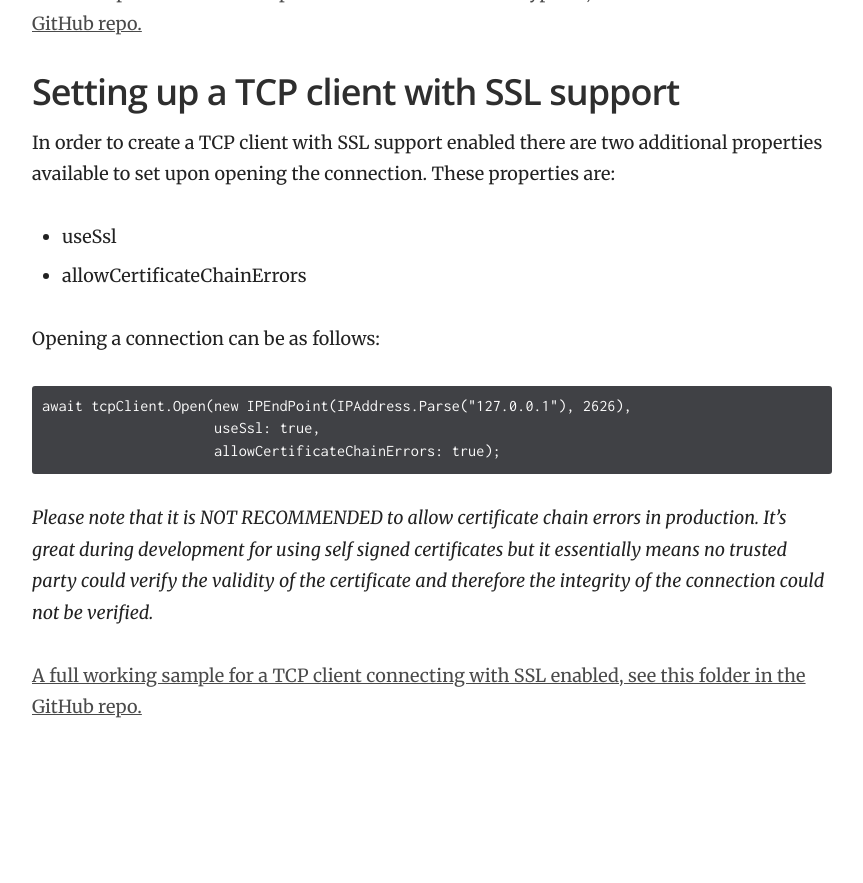
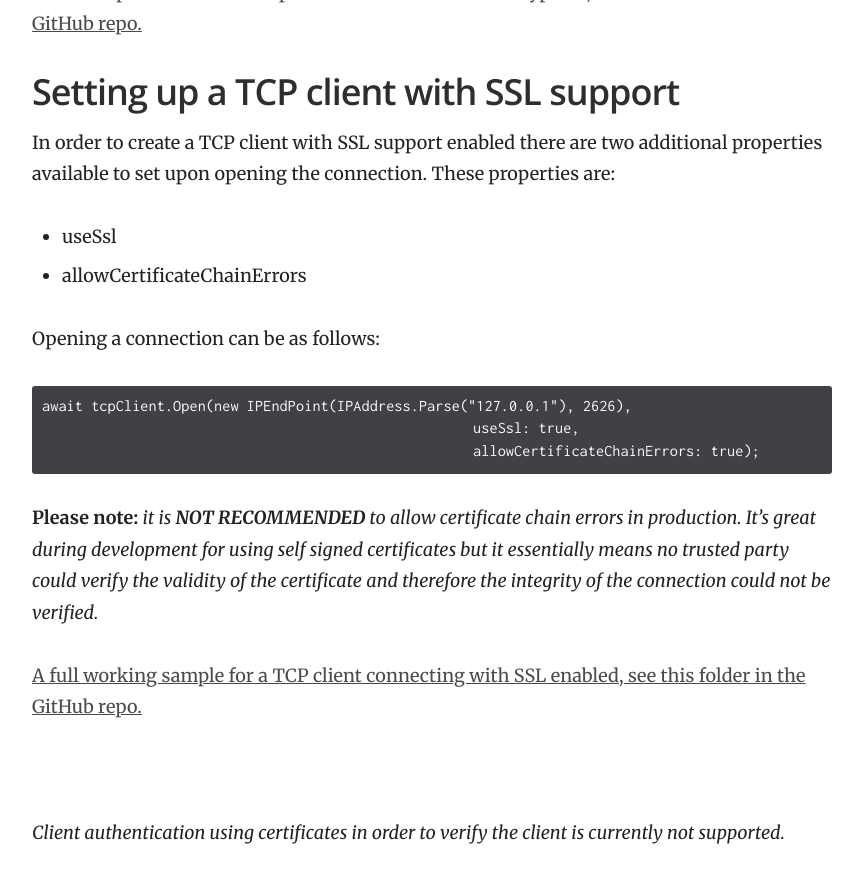
Before and after one commit to Boerman/docs, a Jekyll site: the page built from _docs/Libraries/Networking/ssl-support.md, in a window 1280 px wide and 900 px high, scrolled down 923 px. Shown: the top 883 px of the window, without its empty margins (358-1221 px from the left). Built offline with Jekyll 4.4.1, drawn with Linux system fonts in a browser that asks for light colours; before the commit the page ends 1697 px from its top, so only the background shows below that.

Commit message:
Updated '_docs/Libraries/Networking/ssl-support.md' via CloudCannon

````diff
--- a/_docs/Libraries/Networking/ssl-support.md
+++ b/_docs/Libraries/Networking/ssl-support.md
@@ -12,9 +12,11 @@ A connection encrypted with SSL or TLS will further be referred to as a secure c
 
 If you want a TCP server which only accepts clients with a secure connection you can set up the TCP server just as usual, with the difference you provide a (X509) certificate. Please note that this certificates FQDN (Fully Qualified Domain Name) should match the endpoint on which your clients connect. For localhost this will be `217.0.0.1`, while for this website it might be `docs.boerman.co`. Clients will verify the certificate with the endpoint they're connecting to.
 
-    var tcpServer = new TcpServer(
-        new IPEndPoint(IPAddress.Parse("127.0.0.1"), 2626),
-        new X509Certificate2("cert.pfx", "1234"));
+```
+var tcpServer = new TcpServer(
+				    new IPEndPoint(IPAddress.Parse("127.0.0.1"), 2626),
+				    new X509Certificate2("cert.pfx", "1234"));
+```
 
 Besides the instantiation of the TCP server nothing is different from a plain connection.
 
@@ -24,15 +26,21 @@ Besides the instantiation of the TCP server nothing is different from a plain co
 
 In order to create a TCP client with SSL support enabled there are two additional properties available to set upon opening the connection. These properties are:
 
-- useSsl
-- allowCertificateChainErrors
+* useSsl
+* allowCertificateChainErrors
 
 Opening a connection can be as follows:
 
-    await tcpClient.Open(new IPEndPoint(IPAddress.Parse("127.0.0.1"), 2626),
-                         useSsl: true,
-                         allowCertificateChainErrors: true);
+```
+await tcpClient.Open(new IPEndPoint(IPAddress.Parse("127.0.0.1"), 2626),
+				                     useSsl: true,
+				                     allowCertificateChainErrors: true);
+```
 
-*Please note that it is NOT RECOMMENDED to allow certificate chain errors in production. It's great during development for using self signed certificates but it essentially means no trusted party could verify the validity of the certificate and therefore the integrity of the connection could not be verified.*
+**Please note:***&nbsp;it is **NOT RECOMMENDED** to allow certificate chain errors in production. It's great during development for using self signed certificates but it essentially means no trusted party could verify the validity of the certificate and therefore the integrity of the connection could not be verified.*
 
 [A full working sample for a TCP client connecting with SSL enabled, see this folder in the GitHub repo.](https://github.com/Boerman/Boerman.Networking/tree/master/TcpClientWithSSL)
+
+&nbsp;
+
+*Client authentication using certificates in order to verify the client is currently not supported.*
````
